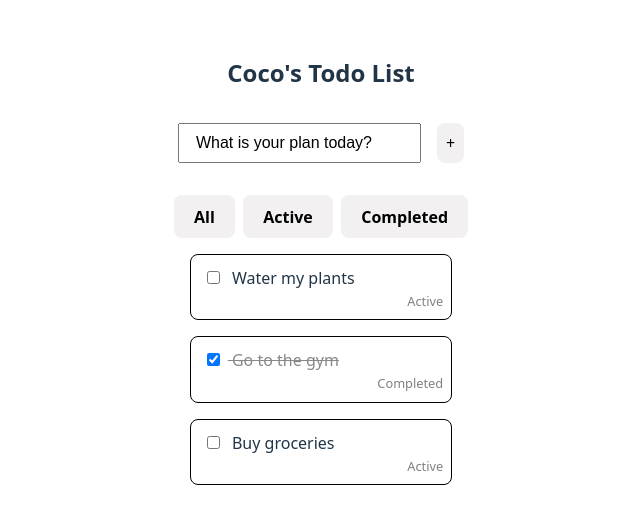
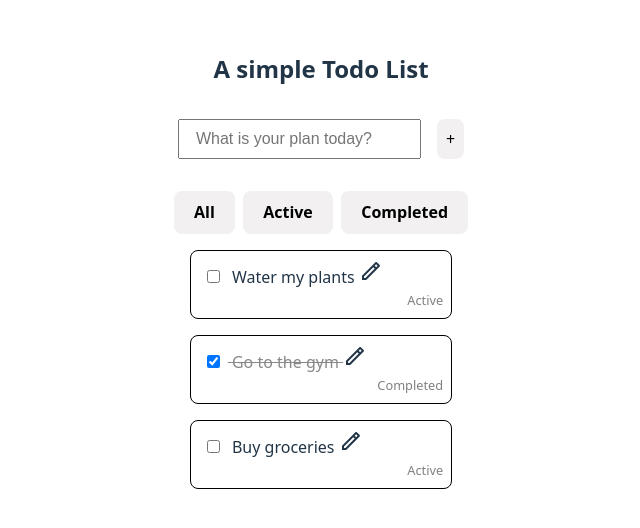
Before and after one commit to merrycoconut/todolist, a React (Vite) app: page / in a window 1280 px wide. Shown: the part 132-660 px from the top of the page, without its empty margins (319-959 px from the left). Built offline with nearby package versions, Linux system fonts and the light colour scheme.

Commit message:
feat: add edit current tasks

```diff
--- a/package.json
+++ b/package.json
@@ -10,6 +10,7 @@
     "preview": "vite preview"
   },
   "dependencies": {
+    "@remixicon/react": "^4.9.0",
     "react": "^19.2.0",
     "react-dom": "^19.2.0"
   },
--- a/src/Borad.tsx
+++ b/src/Borad.tsx
@@ -1,13 +1,13 @@
-import UserInput from "./UserInput";
-import Filter from "./Filter";
-import ToDoList from "./ToDoList";
+import UserInput from "./components/UserInput";
+import Filter from "./components/Filter";
+import ToDoList from "./components/ToDoList";
 import { useReducer } from "react";
 import type { ToDo } from "./utils/types";
 
 type Action = {
   type?: string;
   id?: number;
-  text?: string;
+  todoText?: string;
 };
 
 export default function Board() {
@@ -24,7 +24,15 @@ export default function Board() {
     dispatch({
       type: "add-task",
       id: nextId++,
-      text: userInput,
+      todoText: userInput,
+    });
+  }
+
+  function handleEdit(id: number, userInput: string) {
+    dispatch({
+      type: "edit-task",
+      id: id,
+      todoText: userInput,
     });
   }
 
@@ -53,12 +61,22 @@ export default function Board() {
           ...toDoList,
           {
             id: action.id as number,
-            title: action.text as string,
+            todoText: action.todoText as string,
             isCompleted: false,
             isShow: true,
           },
         ];
       }
+
+      case "edit-task": {
+        return toDoList.map((item) => {
+          if (item.id === action.id && action.todoText) {
+            return { ...item, todoText: action.todoText };
+          }
+          return item;
+        });
+      }
+
       case "change-task-status": {
         return toDoList.map((item) => {
           if (item.id === action.id) {
@@ -89,14 +107,18 @@ export default function Board() {
 
   return (
     <div className="board">
-      <h2>Coco's Todo List</h2>
+      <h2>A simple Todo List</h2>
       <UserInput handleAdd={handleAdd} />
       <Filter
         showActive={showActive}
         showCompleted={showCompleted}
         showAll={showAll}
       />
-      <ToDoList toDoList={toDoList} handleStatusChange={handleStatusChange} />
+      <ToDoList
+        toDoList={toDoList}
+        handleStatusChange={handleStatusChange}
+        handleEdit={handleEdit}
+      />
     </div>
   );
 }
@@ -105,19 +127,19 @@ let nextId = 4;
 const initialToDoList = [
   {
     id: 1,
-    title: "Water my plants",
+    todoText: "Water my plants",
     isCompleted: false,
     isShow: true,
   },
   {
     id: 2,
-    title: "Go to the gym",
+    todoText: "Go to the gym",
     isCompleted: true,
     isShow: true,
   },
   {
     id: 3,
-    title: "Buy groceries",
+    todoText: "Buy groceries",
     isCompleted: false,
     isShow: true,
   },
--- a/src/ToDoList.tsx
+++ /dev/null
@@ -1,50 +0,0 @@
-import type { ToDo } from "./utils/types";
-
-type ToDoItemProps = {
-  item: ToDo;
-  handleStatusChange: (id: number) => void;
-};
-
-type ToDoListProps = {
-  toDoList: ToDo[];
-  handleStatusChange: (id: number) => void;
-};
-
-function ToDoItem({ item, handleStatusChange }: ToDoItemProps) {
-  return (
-    <div className="todo-item">
-      <div>
-        <input
-          id={item.title}
-          className="check-button"
-          type="checkbox"
-          checked={item.isCompleted}
-          onChange={() => handleStatusChange(item.id)}
-        />
-        <label> {item.title} </label>
-      </div>
-      <p className="todo-status">
-        {" "}
-        {item.isCompleted ? "Completed" : "Active"}{" "}
-      </p>
-    </div>
-  );
-}
-
-export default function ToDoList({
-  toDoList,
-  handleStatusChange,
-}: ToDoListProps) {
-  const todoLists = toDoList.map(
-    (item) =>
-      item.isShow && (
-        <ToDoItem
-          key={item.id}
-          item={item}
-          handleStatusChange={handleStatusChange}
-        />
-      ),
-  );
-
-  return <div className="todo-list">{todoLists}</div>;
-}
--- /dev/null
+++ b/src/components/ToDoItem.tsx
@@ -0,0 +1,51 @@
+import type { ToDo } from "../utils/types";
+import { useState } from "react";
+import { RiPencilLine } from "@remixicon/react";
+
+type ToDoItemProps = {
+  item: ToDo;
+  handleStatusChange: (id: number) => void;
+  handleEdit: (id: number, userInput: string) => void;
+};
+
+export default function ToDoItem({
+  item,
+  handleStatusChange,
+  handleEdit,
+}: ToDoItemProps) {
+  const [isClick, setClick] = useState(false);
+
+  return (
+    <div className="todo-item">
+      <div>
+        <input
+          id={item.todoText}
+          className="check-button"
+          type="checkbox"
+          checked={item.isCompleted}
+          onChange={() => handleStatusChange(item.id)}
+        />
+        {/* Use click to trigger if render the plain content or userinput component */}
+
+        {isClick ? (
+          <>
+            <input
+              className="user-input-editted"
+              name="userInputEditted"
+              defaultValue={item.todoText}
+              onChange={(e) => handleEdit(item.id, e.target.value)}
+            />
+          </>
+        ) : (
+          <label> {item.todoText} </label>
+        )}
+
+        <RiPencilLine onClick={() => setClick(!isClick)} />
+      </div>
+      <p className="todo-status">
+        {" "}
+        {item.isCompleted ? "Completed" : "Active"}{" "}
+      </p>
+    </div>
+  );
+}
--- /dev/null
+++ b/src/components/ToDoList.tsx
@@ -0,0 +1,28 @@
+import type { ToDo } from "../utils/types";
+import ToDoItem from "./ToDoItem";
+
+type ToDoListProps = {
+  toDoList: ToDo[];
+  handleStatusChange: (id: number) => void;
+  handleEdit: (id: number, userInput: string) => void;
+};
+
+export default function ToDoList({
+  toDoList,
+  handleStatusChange,
+  handleEdit,
+}: ToDoListProps) {
+  const todoLists = toDoList.map(
+    (item) =>
+      item.isShow && (
+        <ToDoItem
+          key={item.id}
+          item={item}
+          handleStatusChange={handleStatusChange}
+          handleEdit={handleEdit}
+        />
+      ),
+  );
+
+  return <div className="todo-list">{todoLists}</div>;
+}
--- a/src/UserInput.tsx
+++ b/src/components/UserInput.tsx
@@ -4,8 +4,8 @@ type UserInputProps = {
 
 export default function UserInput({ handleAdd }: UserInputProps) {
   function handleSubmit(formData: FormData) {
-    const userInput = formData.get("userInput");
-    handleAdd(userInput as string);
+    const userInput = formData.get("userInput") as string;
+      handleAdd(userInput);
   }
 
   return (
@@ -14,7 +14,7 @@ export default function UserInput({ handleAdd }: UserInputProps) {
         <input
           className="user-input"
           name="userInput"
-          defaultValue="What is your plan today?  "
+          placeholder="What is your plan today?  "
         />
         <button className="submit-button" type="submit">
           +
--- a/src/utils/types.tsx
+++ b/src/utils/types.tsx
@@ -1,6 +1,6 @@
 export type ToDo = {
   id: number;
-  title: string;
+  todoText: string;
   isCompleted: boolean;
   isShow: boolean;
 };
```
Also changed, not shown: src/components/Filter.tsx (renamed from src/Filter.tsx), 2 other files (tests, documents, lock files or other folders).
